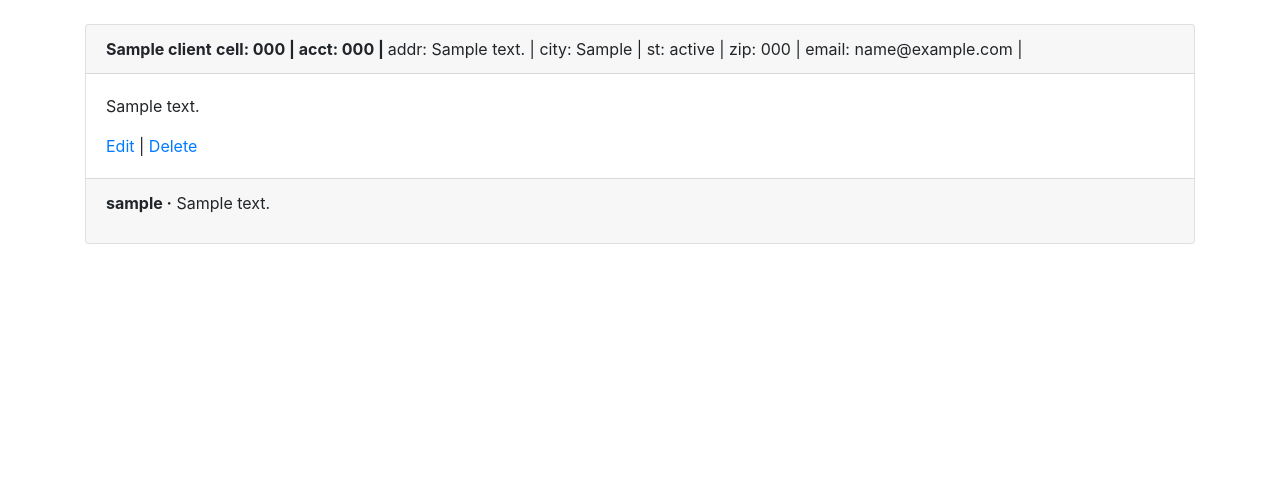
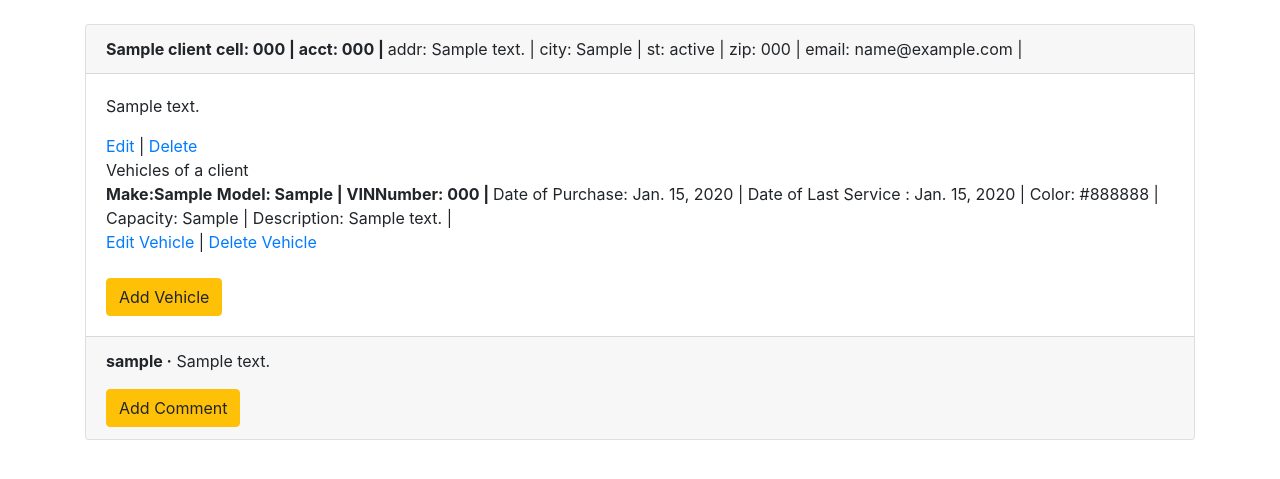
Before and after one commit to muppinenilakshmiprasanna/Clientmanagementservices, a Django app: page /clients/ in a window 1280 px wide. Shown: the part 80-559 px from the top of the page. Run offline with Django 3.2, Linux system fonts and the light colour scheme; a user stored in the database is signed in; tables that the repository leaves empty hold one stand-in row (values such as "Sample post"); some libraries are stand-ins or nearby versions.

Commit message:
new chnages

```diff
--- a/clientms/settings.py
+++ b/clientms/settings.py
@@ -121,6 +121,9 @@ USE_TZ = True
 # https://docs.djangoproject.com/en/3.1/howto/static-files/
 
 STATIC_URL = '/static/'
+
+STATICFILES_DIRS = [os.path.join(BASE_DIR,'static'),]
+
 AUTH_USER_MODEL = 'users.CustomUser'
 CRISPY_TEMPLATE_PACK = 'bootstrap4'
 LOGIN_REDIRECT_URL = 'home'
--- a/clients/models.py
+++ b/clients/models.py
@@ -55,8 +55,8 @@ class Vehicle(models.Model):
     make = models.CharField(max_length=50,blank=False, null=False)
     model = models.CharField(max_length=50,blank=False, null=False)
     vinnumber = models.CharField(max_length=50,blank=False, unique=True, null=True)
-    dateofpurchase = models.DateTimeField(blank=True, null=True)
-    dateoflastservice = models.DateTimeField(blank=True, null=True)
+    dateofpurchase = models.DateField(blank=True, null=True)
+    dateoflastservice = models.DateField(blank=True, null=True)
     color = models.CharField(max_length=10,blank=True, null=True)
     capacity = models.CharField(max_length=2,blank=True, null=True)
     description = models.CharField(max_length=100,blank=True, null=True)
--- a/clients/templates/client_list.html
+++ b/clients/templates/client_list.html
@@ -1,6 +1,6 @@
 {% extends 'base.html' %}
 
-{% block title %}Clientss{% endblock title %}
+{% block title %}Clients{% endblock title %}
 
 {% block content %}
   {% for client in object_list %}
@@ -18,19 +18,47 @@
       </div>
       <div class="card-body">
         <p>{{ client.notes }}</p>
-        <a href="{% url 'client_edit' client.pk %}">Edit</a> |
+        <a href="{% url 'client_edit' client.id %}">Edit</a> |
         <a href="{% url 'client_delete' client.pk %}">Delete</a>
+        <br>
+        Vehicles of a client
+        <br>
+        {% for vehicle in client.vehicles.all %}
+        <span class="font-weight-bold">Make:{{ vehicle.make }}</span>
+        <span class="font-weight-bold">Model: {{ vehicle.model }} | </span>
+        <span class="font-weight-bold">VINNumber: {{ vehicle.vinnumber }} | </span>
+        <span class="font-muted">Date of Purchase: {{ vehicle.dateofpurchase }} | </span>
+        <span class="font-muted-">Date of Last Service : {{ vehicle.dateoflastservice }} | </span>
+        <span class="font-muted">Color: {{ vehicle.color }} | </span>
+        <span class="font-muted">Capacity: {{ vehicle.capacity }} | </span>
+        <span class="font-muted">Description: {{ vehicle.description }} | </span>
+      <br>
+        <a href="{% url 'vehicle_edit' pk=vehicle.pk clientPk=client.pk%}">Edit Vehicle</a> |
+        <a href="{% url 'vehicle_delete' pk=vehicle.pk clientPk=client.pk %}">Delete Vehicle</a>
+        {% endfor %}
+        <br>
+        <br>
+          <a href="{% url 'vehicle_new' pk=client.pk %}">
+           <button type="submit" class="btn btn-warning">Add Vehicle</button>
+         </a>
+
       </div>
       <div class="card-footer">
+
         {% for comment in client.comments.all %}
           <p>
             <span class="font-weight-bold">{{ comment.author }} &middot;</span>
             {{ comment }}
           </p>
+
         {% endfor %}
+        <a href="{% url 'comment_new' client.pk %}">
+           <button type="submit" class="btn btn-warning">Add Comment</button>
+         </a>
 
       </div>
     </div>
     <br />
+
   {% endfor %}
 {% endblock content %}
--- a/clients/urls.py
+++ b/clients/urls.py
@@ -20,14 +20,14 @@ urlpatterns = [
     path('', ClientListView.as_view(), name='client_list'),
 
 #VEHICLES URLS
-   # path('<int:pk>/vehicle/add', VehicleCreateView.as_view(), name='vehicle_new'),
-    #path('<int:clientPk>/vehicle/edit/<int:pk>', VehicleUpdateView.as_view(), name='vehicle_edit'),
-    #path('<int:clientPk>/vehicle/delete/<int:pk>', VehicleDeleteView.as_view(), name='vehicle_delete'),
+    path('<int:pk>/vehicle/add', VehicleCreateView.as_view(), name='vehicle_new'),
+    path('<int:clientPk>/vehicle/edit/<int:pk>', VehicleUpdateView.as_view(), name='vehicle_edit'),
+    path('<int:clientPk>/vehicle/delete/<int:pk>', VehicleDeleteView.as_view(), name='vehicle_delete'),
 
     #comments urls
-    #path('<int:clientPk>/comment/add', CommentCreateView.as_view(), name='comment_new'),
-    #path('<int:clientPk>/comment/edit/<int:pk>', CommentUpdateView.as_view(), name='comment_edit'),
-    #path('<int:clientPk>/comment/delete/<int:pk>', CommentDeleteView.as_view(), name='comment_delete'),
+    path('<int:pk>/comment/add', CommentCreateView.as_view(), name='comment_new'),
+    path('<int:clientPk>/comment/edit/<int:pk>', CommentUpdateView.as_view(), name='comment_edit'),
+    path('<int:clientPk>/comment/delete/<int:pk>', CommentDeleteView.as_view(), name='comment_delete'),
 
 
     ]
--- a/clients/views.py
+++ b/clients/views.py
@@ -2,6 +2,8 @@ from django.contrib.auth.mixins import LoginRequiredMixin #New
 from django.shortcuts import get_object_or_404
 from django.views.generic.edit import UpdateView, DeleteView, CreateView
 from django.views.generic import ListView, DetailView
+
+from .forms import VehicleCreateForm, VehicleEditForm
 from .models import models
 from .models import Client,Vehicle,Comment
 from django.urls import reverse_lazy, reverse, resolve
@@ -11,18 +13,15 @@ class ClientListView(LoginRequiredMixin,ListView):
     template_name = 'client_list.html'
 
     def get_context_data(self, **kwargs):
-
         context = super().get_context_data(**kwargs)
-
         # Super users can see all clients
         if self.request.user.is_superuser:
-
+            print("entered superusercase")
             context['object_list'] = Client.objects.all()
-
         else:
             # Filtering the object list by the current user
+            print("entered non superusercase")
             context['object_list'] = Client.objects.filter(author=self.request.user)
-
         return context
 
 class ClientDetailView(LoginRequiredMixin,DetailView):
@@ -53,19 +52,19 @@ class ClientCreateView(LoginRequiredMixin,CreateView):
 
 class VehicleUpdateView(LoginRequiredMixin, UpdateView):
     model = Vehicle
-    fields = ('make', 'model', 'vinnumber', 'dateofpurchase', 'dateoflastservice', 'color', 'capacity', 'description')
+    #fields = ('make', 'model', 'vinnumber', 'dateofpurchase', 'dateoflastservice', 'color', 'capacity', 'description')
     template_name = 'vehicle_edit.html'
 
     def get_success_url(self):
-        return reverse('client_detail', args=(self.kwargs['pk'],))
+        return reverse('client_detail', args=(self.kwargs['clientPk'],))
 
-    def get_form(self, form_class=None):
+    def get_form(self, form_class=VehicleEditForm):
         form = super(VehicleUpdateView, self).get_form(form_class)
         form.fields['make'].label = "Make"
         form.fields['model'].label = "Model"
         form.fields['vinnumber'].label = "VIN Number"
-        form.fields['purchaseDate'].label = "Date of Purchase"
-        form.fields['lastServiceDate'].label = "Date of Last Service"
+        form.fields['dateofpurchase'].label = "Date of Purchase"
+        form.fields['dateoflastservice'].label = "Date of Last Service"
         return form
 
 
@@ -80,10 +79,10 @@ class VehicleDeleteView(LoginRequiredMixin,DeleteView):
 class VehicleCreateView(LoginRequiredMixin, CreateView):
     model = Vehicle
     template_name = 'vehicle_new.html'
-    fields = ('make', 'model', 'vinnumber', 'dateofpurchase', 'dateoflastservice', 'color', 'capacity', 'description')
+    #fields = ('make', 'model', 'vinnumber', 'dateofpurchase', 'dateoflastservice', 'color', 'capacity', 'description')
     login_url = 'login'
 
-    def get_form(self, form_class=None):
+    def get_form(self, form_class=VehicleCreateForm):
         form = super(VehicleCreateView, self).get_form(form_class)
         form.fields['make'].label = "Make"
         form.fields['model'].label = "Model"
@@ -113,13 +112,18 @@ class CommentCreateView(LoginRequiredMixin, CreateView):
         return super().form_valid(form)
 
     def get_success_url(self):
-        return reverse('client_detail', args=(self.kwargs['clientPk'],))
+        return reverse('client_detail', args=(self.kwargs['pk'],))
 
 
 class CommentUpdateView(LoginRequiredMixin, UpdateView):
     model = Comment
     fields = ('comment',)
     template_name = 'comment_edit.html'
+
+    def form_valid(self, form):
+        form.instance.client = get_object_or_404(Client, pk=self.kwargs['clientPk'])
+        form.instance.author = self.request.user
+        return super().form_valid(form)
 
     def get_success_url(self):
         return reverse('client_detail', args=(self.kwargs['clientPk'],))
--- a/templates/base.html
+++ b/templates/base.html
@@ -1,6 +1,9 @@
+
 <!doctype html>
+{% load static %}
 <html lang="en">
-  <head>
+
+ <head>
     <!-- Required meta tags -->
     <meta charset="utf-8">
     <meta name="viewport" content="width=device-width,
@@ -8,7 +11,7 @@
 
     <!-- Bootstrap CSS -->
     <link rel="stylesheet" href="https://stackpath.bootstrapcdn.com/bootstrap/4.1.3/css/bootstrap.min.css" integrity="sha384-MCw98/SFnGE8fJT3GXwEOngsV7Zt27NXFoaoApmYm81iuXoPkFOJwJ8ERdknLPMO" crossorigin="anonymous">
-
+    <link rel="stylesheet" type="text/css" href="{% static 'css/portfolio.css' %}">
     <name>{% block name %}CMS App{% endblock name %}</name>
   </head>
   <body>
```
Also changed, not shown: clients/admin.py (+6 -2 lines), clients/forms.py (added, +28 -0 lines), clients/templates/client_detail.html (+28 -1 lines), clients/migrations/0001_initial.py (deleted), clients/migrations/0002_comment.py (deleted), clients/migrations/0003_vehicle.py (deleted), clients/migrations/__init__.py (deleted), clients/templates/vehicle_new.html (line endings or trailing spaces).
